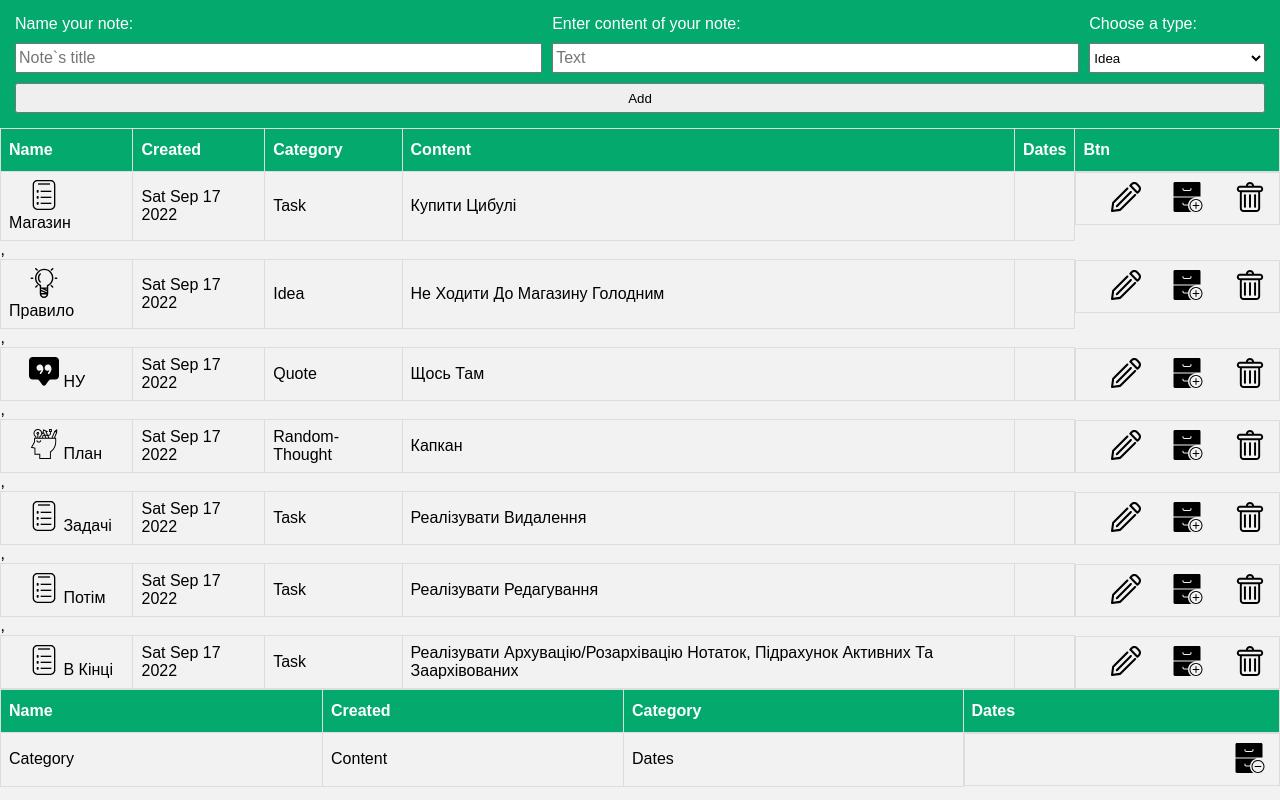
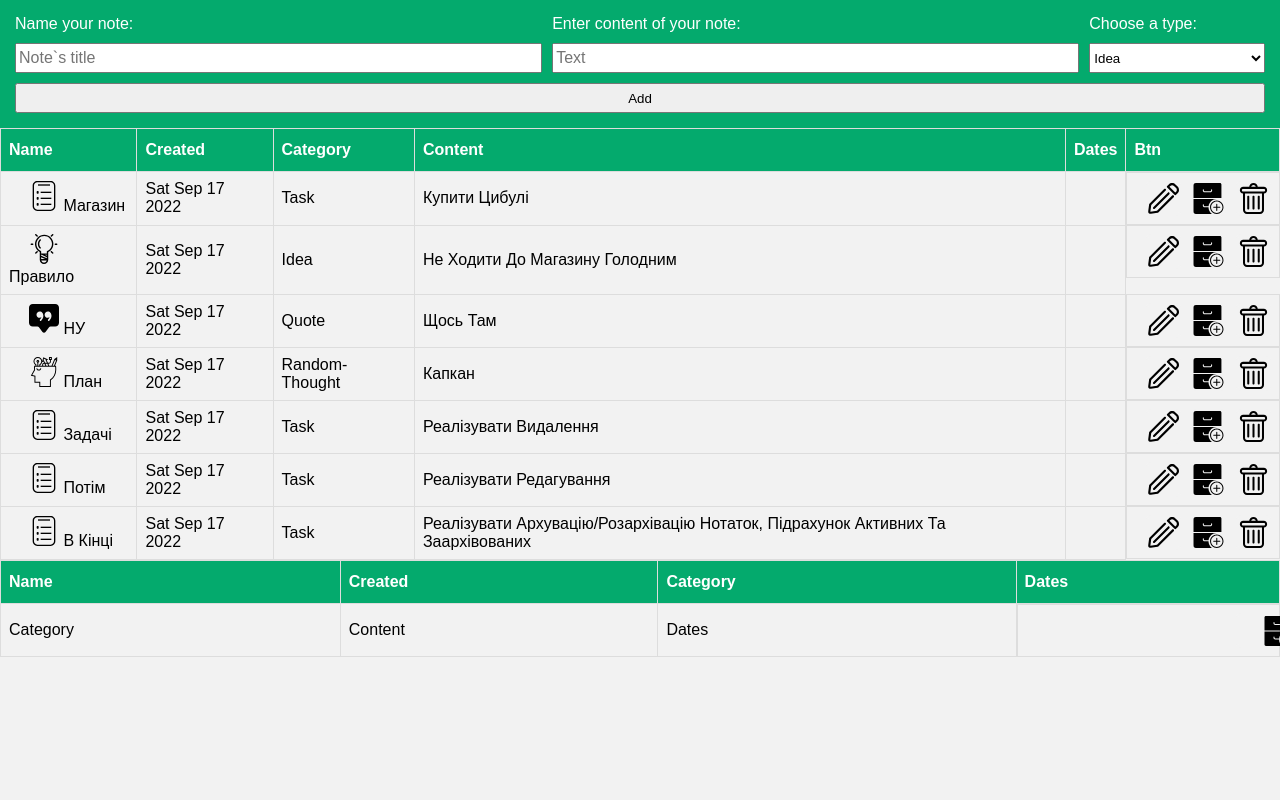
Before and after one commit to mrok-creator/taskbar-radency, a website with bundled scripts: page index.html in a window 1280 px wide. Built offline with nearby package versions, Linux system fonts and the light colour scheme.

Commit message:
deleting notes from list

```diff
--- a/css/styles.css
+++ b/css/styles.css
@@ -78,13 +78,29 @@ ul {
 }
 
 .btn {
+  height: 35px;
+  width: 35px;
+  margin-left: 10px;
   background-color: transparent;
-  border: none;
+  border: 2px solid;
+  border-color: #f2f2f2;
+  border-radius: 5px;
   color: #000;
 }
 
+.btn.trash {
+  background-image: url("../images/svg/trash.svg");
+}
+.btn.zip {
+  background-image: url("../images/svg/archive-add.svg");
+}
+.btn.edit {
+  background-image: url("../images/svg/edit.svg");
+}
+
 .btn:hover {
-  color: #04aa6d;
+  border-color: #04aa6d;
+  scale: 1.1;
 }
 
 .icon {
--- a/js/index.js
+++ b/js/index.js
@@ -14,7 +14,7 @@ function init() {
     addNewNote(notes);
     return;
   }
-
+  addToStorage(...initialNotes);
   addNewNote(initialNotes);
 }
 
--- a/js/localeStorage.js
+++ b/js/localeStorage.js
@@ -1,8 +1,8 @@
 import { KEY_LOCAL_STORAGE } from "./shared/constante.js";
 
-export function addToStorage(data, ...args) {
+export function addToStorage(...args) {
   const storageData = getFromStorage();
-  const notesList = [...storageData, data, ...args];
+  const notesList = [...storageData, ...args];
   localStorage.setItem(KEY_LOCAL_STORAGE, JSON.stringify(notesList));
 }
 
--- a/js/markup/notesMarkup.js
+++ b/js/markup/notesMarkup.js
@@ -1,6 +1,7 @@
 export function createListMarkup(data) {
   const listMarkup = data.map((item) => createNoteMarkup(item));
-  return listMarkup.join();
+
+  return listMarkup.join("");
 }
 export function createNoteMarkup({ id, date, title, text, type, dates }) {
   return `<tr data-id="${id}">
@@ -21,39 +22,16 @@ export function createNoteMarkup({ id, date, title, text, type, dates }) {
           <td>${text}</td>
           <td>${dates}</td>
            <td class="btnThumb">
-            <button class="btn" type="button" data-id="${id}" data-action="edit">
-              <svg
-                class="icon"
-                width="30"
-                height="30"
-                aria-label="Notes control button"
-              >
-                <use class="" href="./images/svg/sprite.svg#edit"></use>
-              </svg>
+            <button class="btn edit" type="button" data-id="${id}" data-action="edit">
+
             </button>
 
-            <button class="btn" type="button" data-id="${id}" data-action="zip">
-              <svg
-                class="icon"
-                width="30"
-                height="30"
-                aria-label="Notes control button"
-              >
-                <use class="" href="./images/svg/sprite.svg#archive-add"></use>
-              </svg>
+            <button class="btn zip" type="button" data-id="${id}" data-action="zip">
+
             </button>
 
-            <button class="btn" type="button" data-id="${id}"  data-action="trash">
-              <svg
-                class="icon"
-                width="30"
-                height="30"
-                aria-label="Notes control button"
-                data-action="trash"
-                data-id="${id}"
-              >
-                <use class="" href="./images/svg/sprite.svg#trash"></use>
-              </svg>
+            <button class="btn trash" type="button" data-id="${id}"  data-action="trash">
+
             </button>
           </td>
         </tr>`;
--- a/js/noteModel.js
+++ b/js/noteModel.js
@@ -39,10 +39,12 @@ function deleteNotes(e) {
     return;
   }
   const doneTaskId = e.target.dataset.id;
-  console.log(doneTaskId);
+
+  const td = e.target.parentNode;
+  const tr = td.parentNode;
 
   deleteFromStorage(doneTaskId);
-  e.target.parentNode.remove();
+  tr.remove();
 }
 
 notesListRef.addEventListener("click", deleteNotes);
```
Also changed, not shown: images/svg/archive-add.svg (added), images/svg/edit.svg (added), images/svg/trash.svg (added).
